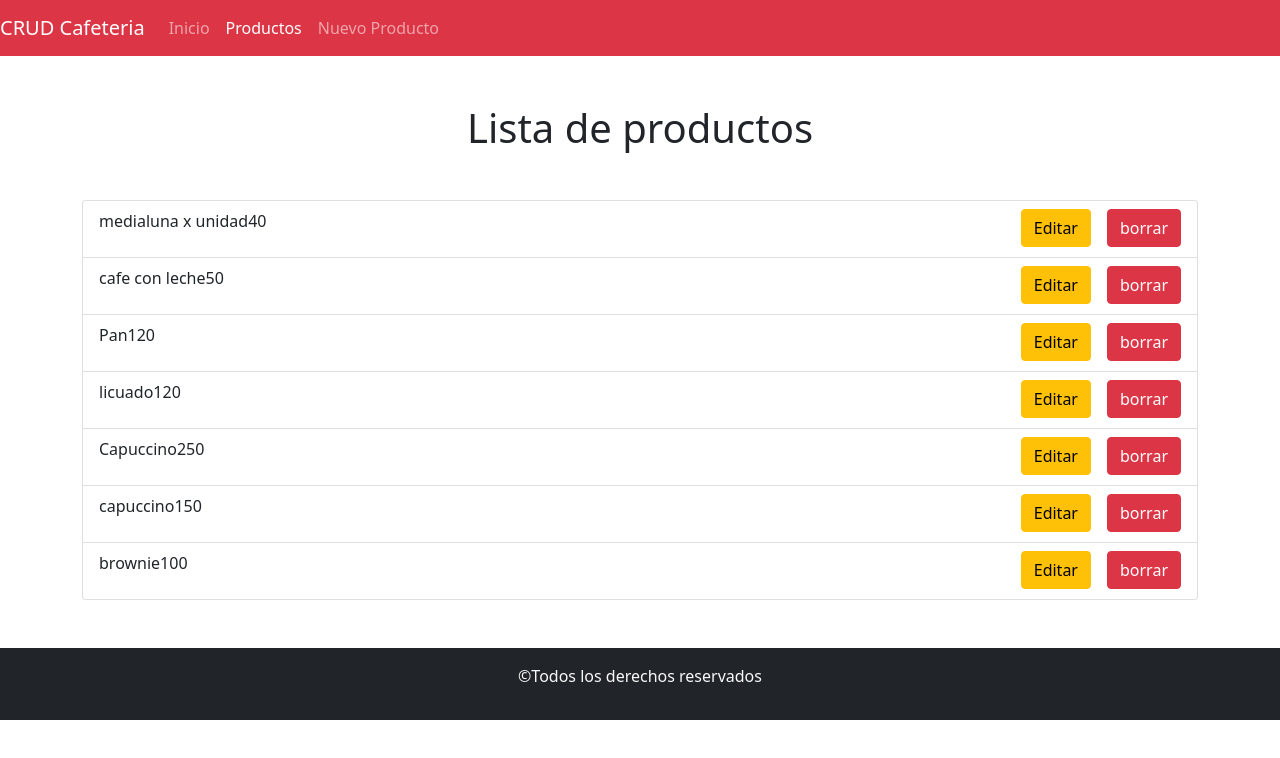
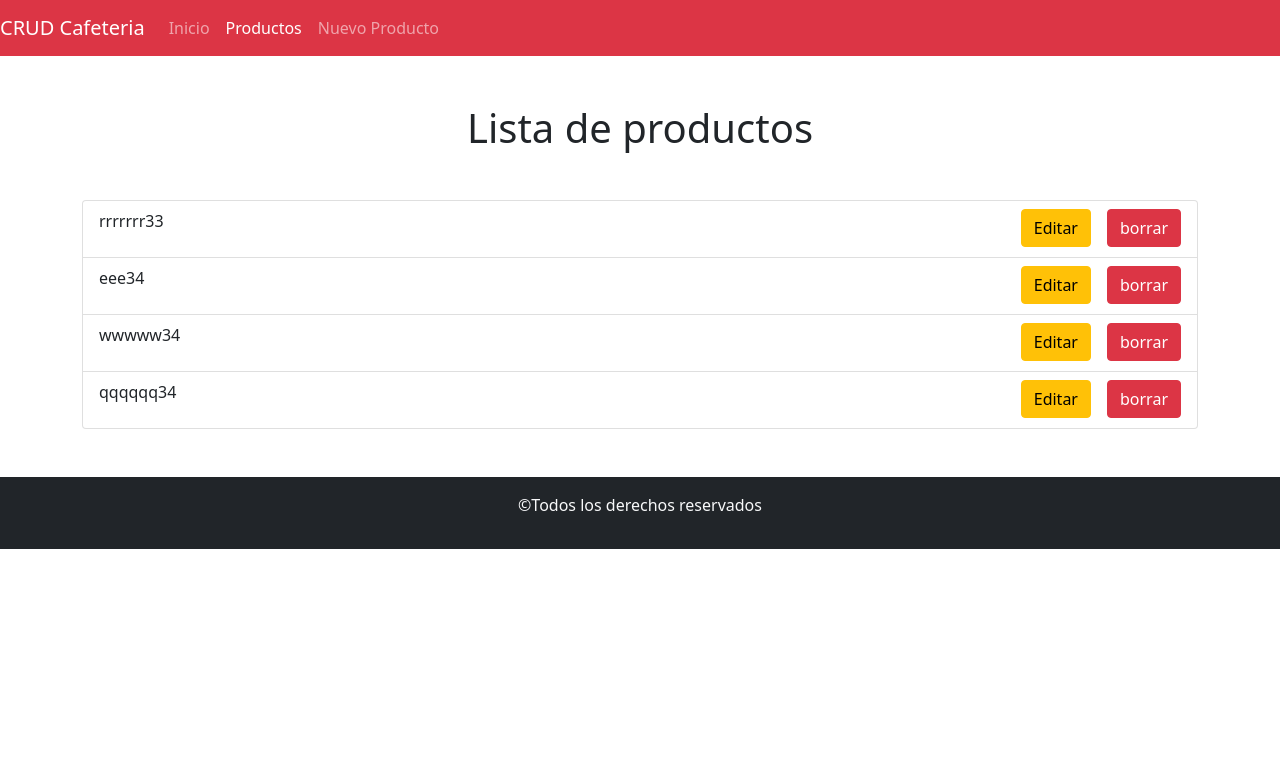
Before and after one commit to Mcampo-26/cafeteria-, a React (Create React App) app: page /productos in a window 1280 px wide. Shown: the top 758 px of the page. Built offline with nearby package versions, Linux system fonts and the light colour scheme; data requests are answered from the project's data file.

Commit message:
se agrego la consulta  de los datos luego d borrar

```diff
--- a/db.json
+++ b/db.json
@@ -1,46 +1,28 @@
 {
   "cafeteria": [
     {
-      "nombreProducto": "medialuna x  unidad",
-      "precioProducto": 40,
-      "categoria": "dulce",
-      "id": 2
+      "nombreProducto": "rrrrrrr",
+      "precioProducto": 33,
+      "categoria": "bebidaCaliente",
+      "id": 13
     },
     {
-      "nombreProducto": "cafe con leche",
-      "precioProducto": 50,
+      "nombreProducto": "eee",
+      "precioProducto": 34,
       "categoria": "bebidaCaliente",
-      "id": 1
+      "id": 14
     },
     {
-      "nombreProducto": "Pan",
-      "precioProducto": 120,
-      "categoria": "Salado",
-      "id": 3
+      "nombreProducto": "wwwww",
+      "precioProducto": 34,
+      "categoria": "bebidaCaliente",
+      "id": 15
     },
     {
-      "nombreProducto": "licuado",
-      "precioProducto": 120,
-      "categoria": "bebibaFría",
-      "id": 4
-    },
-    {
-      "nombreProducto": "Capuccino",
-      "precioProducto": 250,
+      "nombreProducto": "qqqqqq",
+      "precioProducto": 34,
       "categoria": "bebidaCaliente",
-      "id": 5
-    },
-    {
-      "nombreProducto": "capuccino",
-      "precioProducto": 150,
-      "categoria": "bebidaCaliente",
-      "id": 6
-    },
-    {
-      "nombreProducto": "brownie",
-      "precioProducto": 100,
-      "categoria": "Dulce",
-      "id": 7
+      "id": 16
     }
   ]
 }
--- a/src/App.js
+++ b/src/App.js
@@ -10,13 +10,15 @@ import {useState,useEffect}from "react";
 
 
 function App() {
+  const URL = process.env.REACT_APP_API_URL;
+
   const [productos, setProductos]=useState([]);
   useEffect(()=>{
     consultarApi();
   },[]);
   const consultarApi= async()=>{
     try{
-      const respuesta= await fetch("http://localhost:3004/cafeteria");
+      const respuesta= await fetch(URL);
       console.log(respuesta);
       if(respuesta.status===200){
         const listaProductos =await respuesta.json();
@@ -35,7 +37,7 @@ function App() {
           <Inicio></Inicio>
         </Route>
         <Route exact path="/productos">
-          <ListarProductos productosP={productos}></ListarProductos>
+          <ListarProductos productosP={productos} actualizarApi={consultarApi}></ListarProductos>
         </Route>
         <Route exact path="/productos/nuevo">
           <AgregarProducto consultalistaProductos={consultarApi}></AgregarProducto>
@@ -43,7 +45,7 @@ function App() {
       </Switch>
       <Footer></Footer>
     </Router>
-  );
+   );
 }
 
 export default App;
--- a/src/componentes/productos/AgregarProducto.js
+++ b/src/componentes/productos/AgregarProducto.js
@@ -7,6 +7,7 @@ const AgregarProducto = () => {
   const [precioProducto, setPrecioProducto] = useState("");
   const [categoria, setCategoria] = useState("");
   const [error, setError] = useState(false);
+  const URL = process.env.REACT_APP_API_URL;
 
   const cambiarCategoria = (e) => {
     setCategoria(e.target.value);
@@ -46,7 +47,7 @@ const AgregarProducto = () => {
           body: JSON.stringify(producto)
 
         }
-        const respuesta = await fetch("http://localhost:3004/cafeteria",datosEnviar)
+        const respuesta = await fetch(URL,datosEnviar)
         console.log(respuesta);
         if (respuesta.status===201){
           //mostar un cartel al usuario
--- a/src/componentes/productos/ItemProducto.js
+++ b/src/componentes/productos/ItemProducto.js
@@ -1,15 +1,64 @@
 import React from "react";
-import {Button, ListGroup } from "react-bootstrap";
+import { Button, ListGroup } from "react-bootstrap";
+import Swal from "sweetalert2";
 
 const ItemProducto = (props) => {
+  const eliminarProducto = (id) => {
+    Swal.fire({
+      title: "Esta seguro de eliminar el producto?",
+      text: "no puede volver atras estas, luego de eliminar !",
+      icon: "warning",
+      showCancelButton: true,
+      confirmButtonColor: "#3085d6",
+      cancelButtonColor: "#d33",
+      confirmButtonText: "Eliminar!",
+      cancelButtonText: "Cancelar",
+    }).then(async (result) => {
+      if (result.isConfirmed) {
+        // agregar la logica para borrar el producto
+        try {
+          const URL = `${process.env.REACT_APP_API_URL}/${id}`;
+          console.log(URL);
+          const respuesta = await fetch(URL, {
+            method: "DELETE",
+            headers: {"Content-Type": "application/json"},
+          });
+          if (respuesta.status === 200) {
+            //muestro el  cartel al usuario
+            Swal.fire(
+              "Producto eliminado",
+              "El producto seleccionado fue correctamete eliminado",
+              "success"
+            );
+            // actualizar los datos
+            props.consultarApi();
+          }
+        } catch (error) {
+          console.log(error);
+          Swal.fire("ocurrior un errror", "Intentelo en unos minutos", "error");
+        }
+      }
+    });
+  };
   return (
     <ListGroup.Item className="d-flex justify-content-between">
-     <p>{props.productoProps.nombreProducto}<span className="font-weight bold">{props.productoProps.precioProducto}</span></p>
+      <p>
+        {props.productoProps.nombreProducto}
+        <span className="font-weight bold">
+          {props.productoProps.precioProducto}
+        </span>
+      </p>
       <div>
-        <Button variant="warning" className="me-3">Editar</Button>
-        <Button variant="danger">borrar</Button>
+        <Button variant="warning" className="me-3">
+          Editar
+        </Button>
+        <Button
+          variant="danger"
+          onClick={() => eliminarProducto(props.productoProps.id)}
+        >
+          borrar
+        </Button>
       </div>
-
     </ListGroup.Item>
   );
 };
--- a/src/componentes/productos/ListarProductos.js
+++ b/src/componentes/productos/ListarProductos.js
@@ -8,7 +8,7 @@ const ListarProductos = (props) => {
       <h1 className="text-center my-5">Lista de productos</h1>
       <ListGroup className="my-5">
         {
-          props.productosP.map((productoObjeto)=><ItemProducto productoProps={productoObjeto}key={productoObjeto.id}></ItemProducto>)
+          props.productosP.map((productoObjeto)=><ItemProducto productoProps={productoObjeto}key={productoObjeto.id} consultarApi={props.actualizarApi}></ItemProducto>)
         }
 
       </ListGroup>
```
Also changed, not shown: 1 other file (tests, documents, lock files or other folders).
